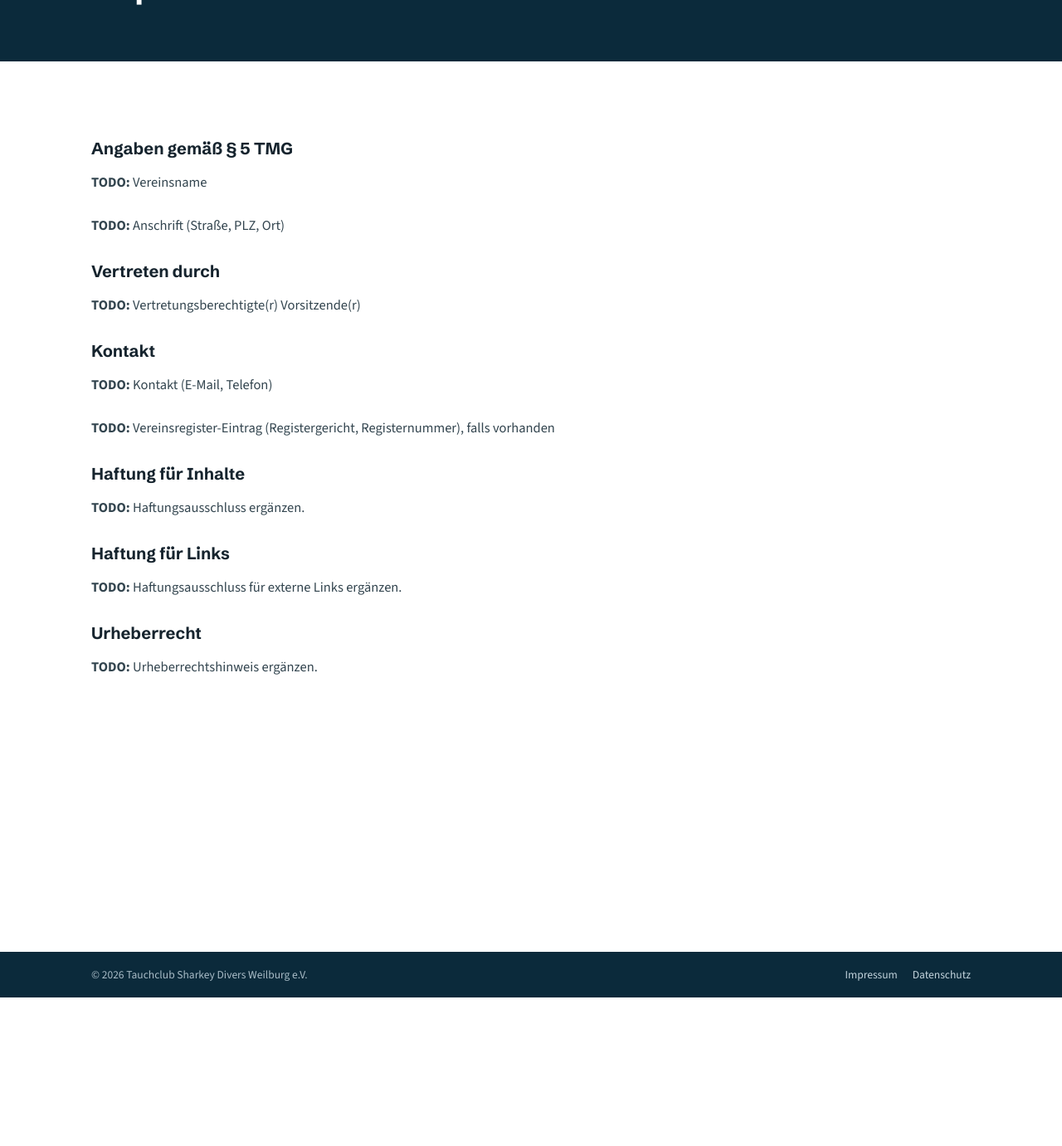
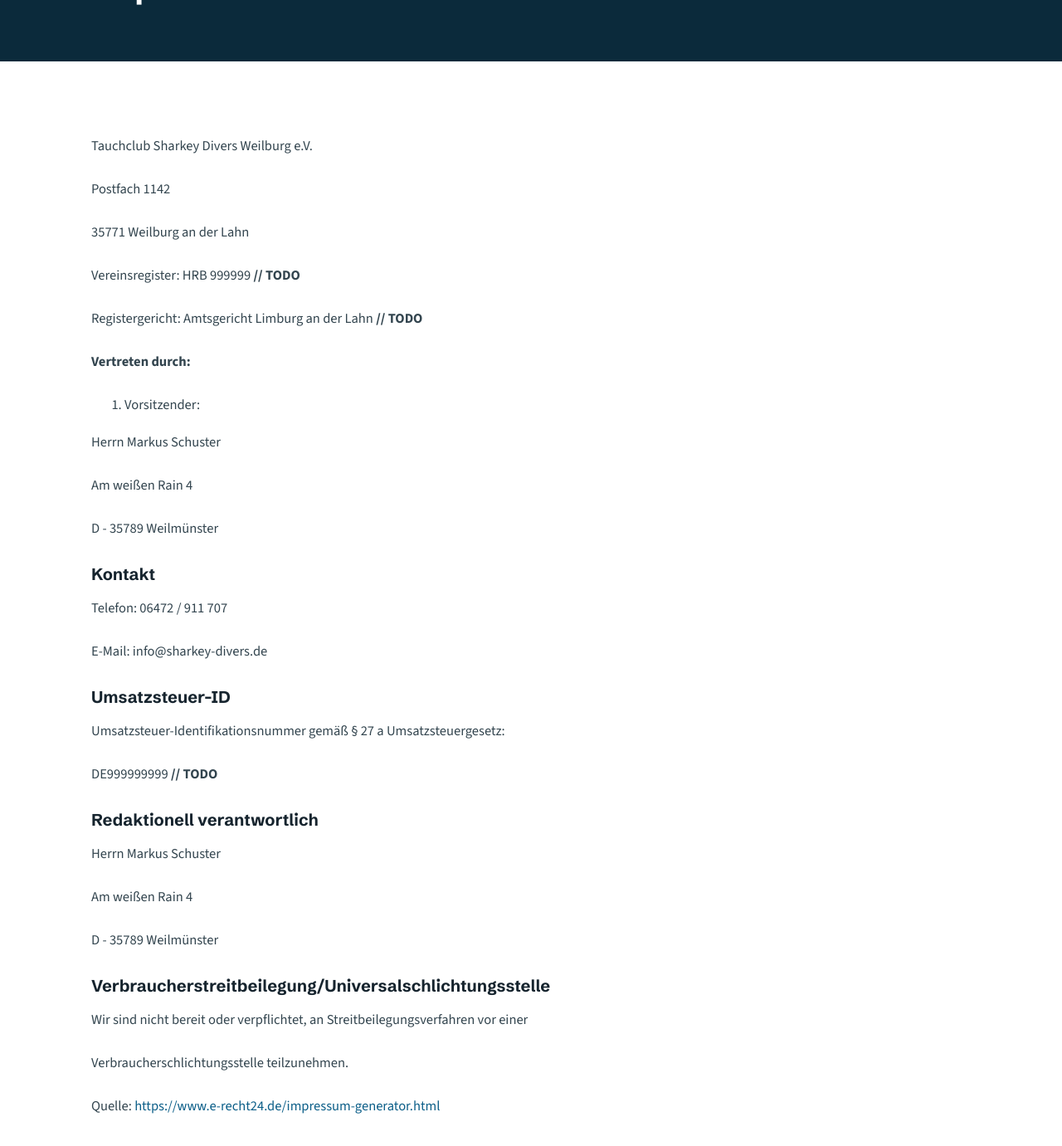
Before and after one commit to hollesse/sharkey-divers.de, a Jekyll site: the page built from impressum.md, in a window 1280 px wide and 1400 px high, scrolled down 198 px. Shown: the top 1381 px of the window at 83% size. Built offline with Jekyll 4.4.1, drawn with Linux system fonts in a browser that asks for light colours.

Commit message:
Update Seiten “impressum”

```diff
--- a/impressum.md
+++ b/impressum.md
@@ -1,37 +1,53 @@
 ---
+title: Impressum
+footer_slim: true
 layout: page
-title: "Impressum"
-footer_slim: true
 ---
 
-<!-- TODO: Platzhalter -- vollstaendige Angaben nach § 5 TMG vor Go-Live
-     ergaenzen (Inhalt ist Aufgabe des website-BC, nicht dieses Themes).
-     Gliederung an den Clot-Prototyp angelehnt (docs/design-prototype/impressum.html). -->
+Tauchclub Sharkey Divers Weilburg e.V.
 
-## Angaben gemäß § 5 TMG
+Postfach 1142
 
-**TODO:** Vereinsname
+35771 Weilburg an der Lahn
 
-**TODO:** Anschrift (Straße, PLZ, Ort)
+Vereinsregister: HRB 999999 **// TODO**
 
-## Vertreten durch
+Registergericht: Amtsgericht Limburg an der Lahn **// TODO**
 
-**TODO:** Vertretungsberechtigte(r) Vorsitzende(r)
+**Vertreten durch:**
+
+1. Vorsitzender:
+
+Herrn Markus Schuster
+
+Am weißen Rain 4
+
+D - 35789 Weilmünster
 
 ## Kontakt
 
-**TODO:** Kontakt (E-Mail, Telefon)
+Telefon: 06472 / 911 707
 
-**TODO:** Vereinsregister-Eintrag (Registergericht, Registernummer), falls vorhanden
+E-Mail: info@sharkey-divers.de
 
-## Haftung für Inhalte
+## Umsatzsteuer-ID
 
-**TODO:** Haftungsausschluss ergänzen.
+Umsatzsteuer-Identifikationsnummer gemäß § 27 a Umsatzsteuergesetz:
 
-## Haftung für Links
+DE999999999 **// TODO**
 
-**TODO:** Haftungsausschluss für externe Links ergänzen.
+## Redaktionell verantwortlich
 
-## Urheberrecht
+Herrn Markus Schuster
 
-**TODO:** Urheberrechtshinweis ergänzen.
+Am weißen Rain 4
+
+D - 35789 Weilmünster
+
+## Verbraucherstreitbeilegung/Universalschlichtungsstelle
+
+Wir sind nicht bereit oder verpflichtet, an Streitbeilegungsverfahren vor einer
+
+Verbraucherschlichtungsstelle teilzunehmen.
+
+Quelle: [https://www.e-recht24.de/impressum-generator.html](https://www.e-recht24.de/impressum-generator.html)
```
